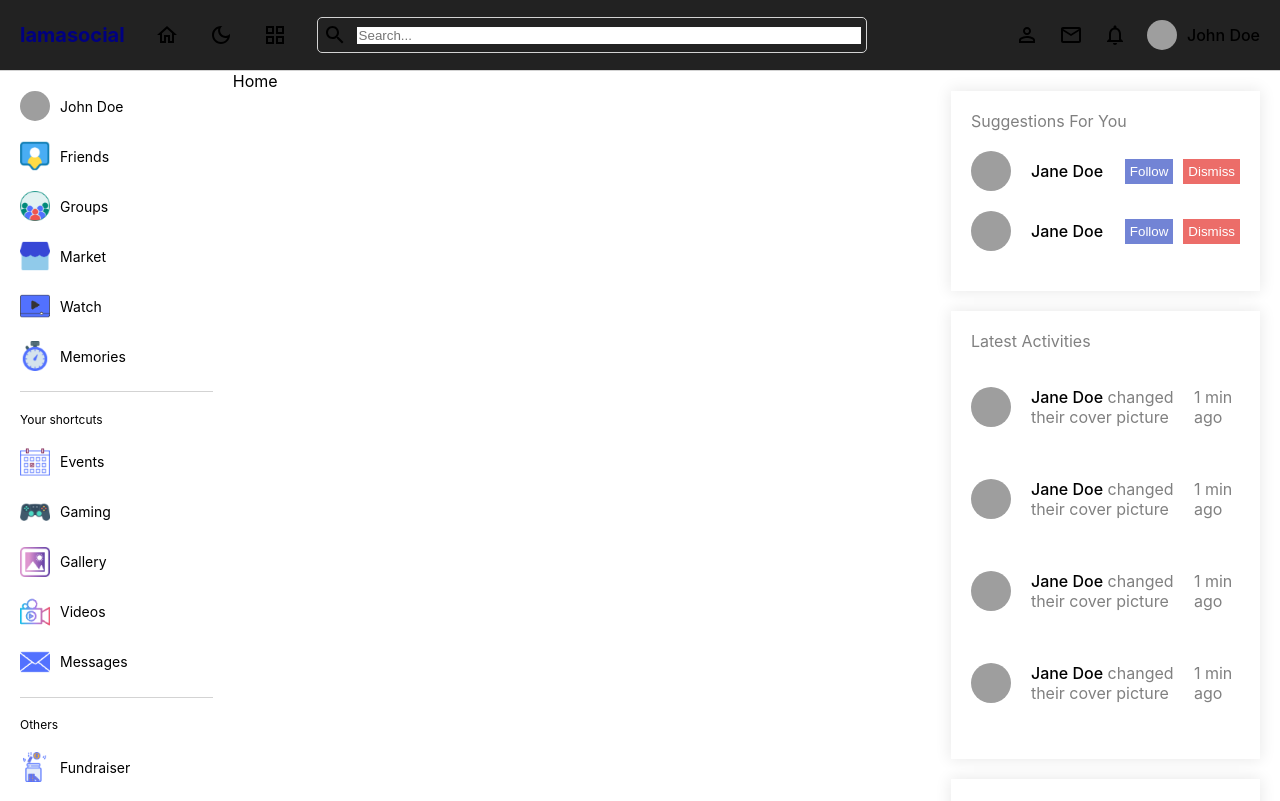
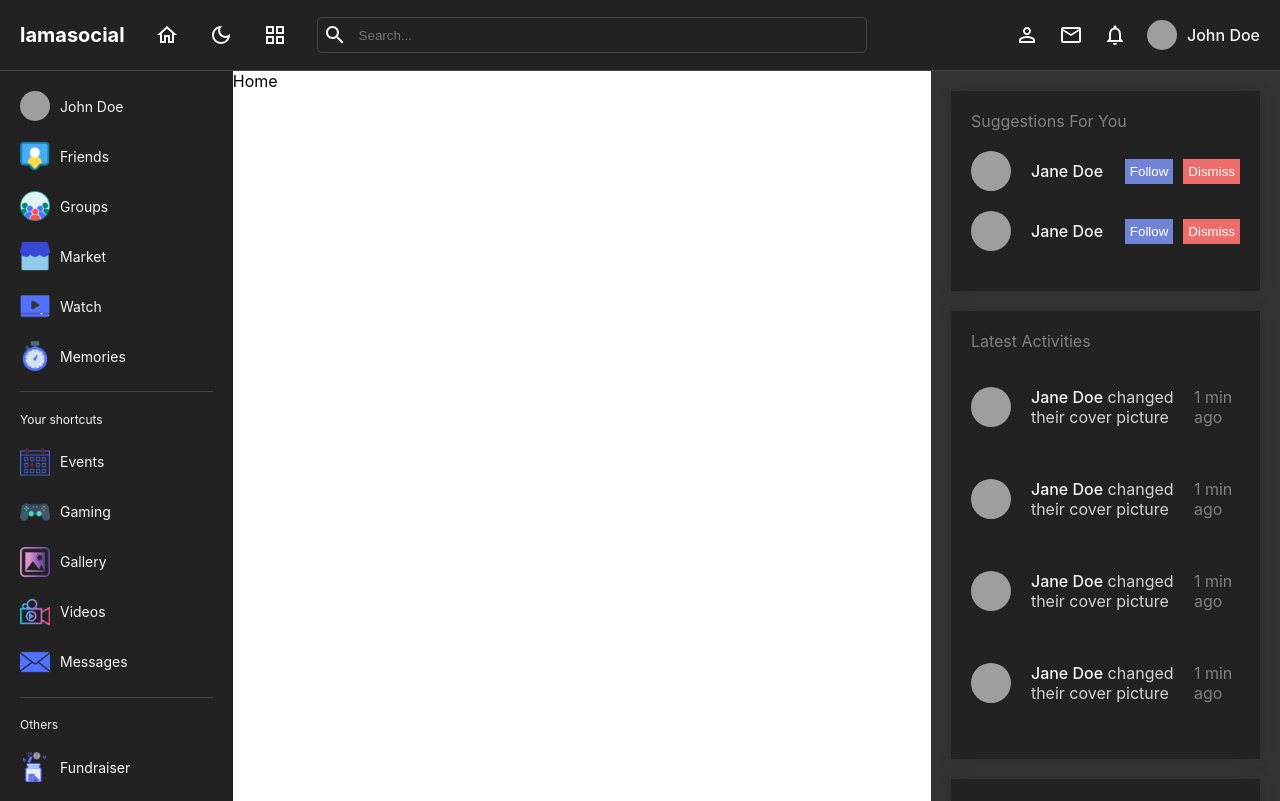
Before and after one commit to Delarams/SocialMedia.github.io, a React (Create React App) app in the folder my-app/: page /SocialMedia.github.io/profile/1 in a window 1280 px wide. Built offline with nearby package versions, Linux system fonts and the light colour scheme; grey boxes are pictures that could not be loaded.

Commit message:
Dark mode added

```diff
--- a/my-app/src/components/leftBar/leftBar.scss
+++ b/my-app/src/components/leftBar/leftBar.scss
@@ -1,9 +1,17 @@
+@import "../../style.scss";
+
+
+
+
 .leftBar{
+    @include themify($themes){
         flex: 2;
         position: sticky;
         top: 70px;
         height: calc(100vh - 70px);
         overflow: scroll;
+        background-color: themed("bg");
+        color: themed("textColor");
 
         &::-webkit-scrollbar{
             display: none;
@@ -17,7 +25,7 @@
                 margin: 20px 0px;
                 border: none;
                 height: 0.5px;
-            background-color: lightgray;
+                background-color: themed("border");
             }
 
             .menu{
@@ -65,3 +73,4 @@
             }
         }
     }
+}
--- a/my-app/src/components/navbar/navbar.scss
+++ b/my-app/src/components/navbar/navbar.scss
@@ -7,10 +7,11 @@
         justify-content: space-between;
         padding: 10px 20px;
         height: 50px;
-        border-bottom: 1px solid lightgray;
+        border-bottom: 1px solid themed("border");
         position: sticky;
         top: 0;
         background-color: themed("bg");
+        color: themed("textColor");
 
         .left{
             display: flex;
@@ -20,18 +21,20 @@
             span{
                 font-weight: bold;
                 font-size: 20px;
-                color: navy;
+                color: themed("logo");
             }
             .search{
                 display: flex;
                 align-items: center;
                 gap: 10px;
-                border: 1px solid lightgray;
+                border: 1px solid themed("border");
                 border-radius: 5px;
                 padding: 5px;
                 input{
                     border: none;
                     width: 500px;
+                    background-color: transparent;
+                    color: themed("textColor");
                 }
             }
 
--- a/my-app/src/components/rightBar/RightBar.jsx
+++ b/my-app/src/components/rightBar/RightBar.jsx
@@ -60,7 +60,7 @@
             <div className="userInfo">
               <img src="https://images.pexels.com/photos/10727250/pexels-photo-10727250.jpeg" alt="" />
               <p>
-              <span>Jane Doe</span>  changed their cover picture
+              <span>Jane Doe</span> changed their cover picture
               </p>
             </div>
             <span>1 min ago</span>
--- a/my-app/src/components/rightBar/rightBar.scss
+++ b/my-app/src/components/rightBar/rightBar.scss
@@ -1,9 +1,14 @@
+@import "../../style.scss";
+
+
 .rightBar{
+    @include themify($themes){
         flex:3;
         position: sticky;
         top: 70px;
         height: calc(100vh - 70px);
         overflow: scroll;
+        background-color: themed("bgSoft");
 
         &::-webkit-scrollbar{
             display: none;
@@ -18,6 +23,7 @@
                 box-shadow: 0px 0px 15px 1px rgba(0, 0, 0, 0.09);
                 padding: 20px;
                 margin-bottom: 20px;
+                background-color: themed("bg");
 
                 span{
                     color: gray;
@@ -57,12 +63,12 @@
                         }
 
                         p{
-                       color: gray;
+                        color: themed("textColorSoft");
                         }
 
                         span{
                             font-weight: 500;
-                        color: black;
+                            color: themed("textColor");
                         }
                     }
 
@@ -91,3 +97,4 @@
             }
         }
     }
+}
--- a/my-app/src/pages/home/Home.jsx
+++ b/my-app/src/pages/home/Home.jsx
@@ -1,3 +1,5 @@
+import "./home.scss";
+
 const Home = () => {
     return (
       <div className="home">
--- a/my-app/src/pages/home/home.scss
+++ b/my-app/src/pages/home/home.scss
@@ -0,0 +1,9 @@
+@import "../../style.scss";
+
+
+.home {
+    @include themify($themes){
+        background-color: themed("bgSoft");
+        padding: 20px 70px;
+    }
+}
--- a/my-app/src/style.scss
+++ b/my-app/src/style.scss
@@ -4,7 +4,7 @@
         bg: white,
         logo: darkblue,
         bgSoft: #f6f3f3,
-        textColorsoft: #555,
+        textColorSoft: #555,
         border: lightgray,
     ),
     dark:(
@@ -12,7 +12,7 @@
         bg: #222,
         logo: white,
         bgSoft: #333,
-        textColorsoft: lightgray,
+        textColorSoft: lightgray,
         border: #444,
     ),
 );
```
Lines whose indentation alone changed are shown as unchanged.
